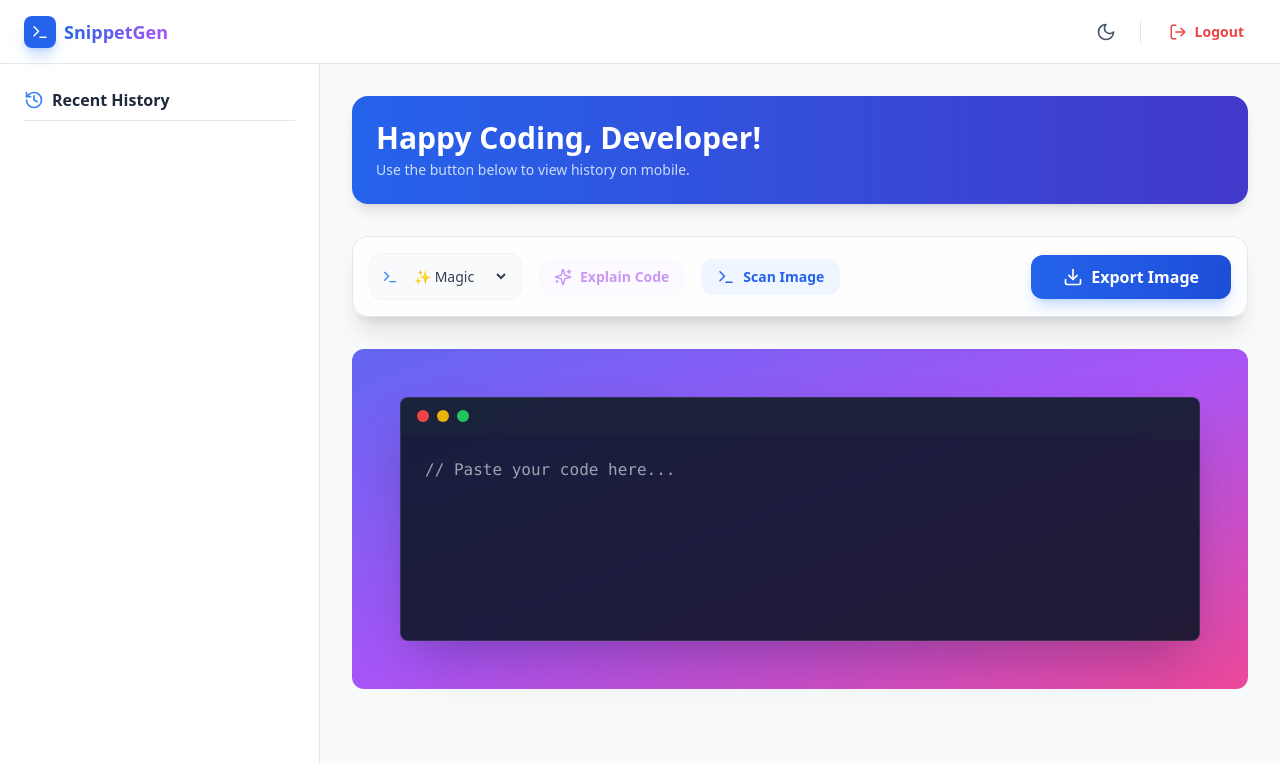
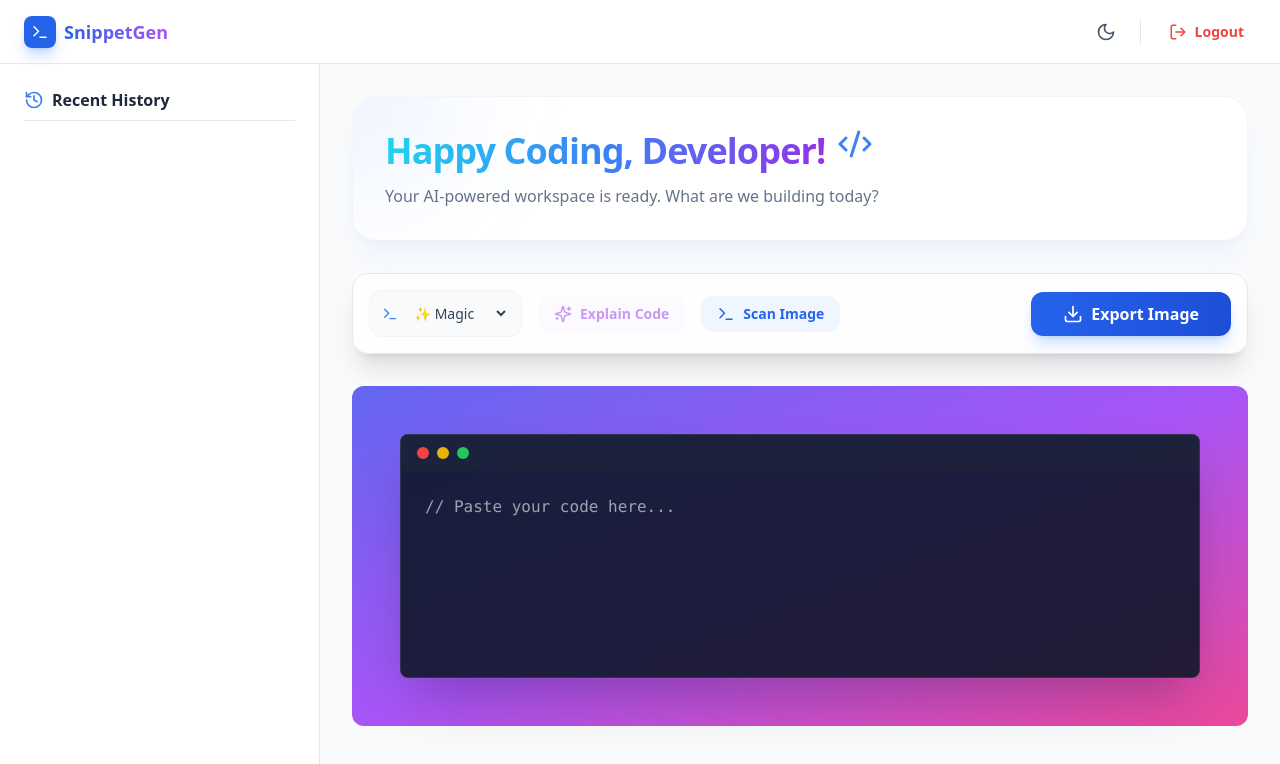
Before and after one commit to swaroop07p/CodeSnapshotWeb, a React (Vite) app in the folder frontend/: page /dashboard in a window 1280 px wide. Shown: the top 764 px of the page. Built offline with nearby package versions, Linux system fonts and the light colour scheme.

Commit message:
After Welcome change

```diff
--- a/frontend/src/pages/Dashboard.jsx
+++ b/frontend/src/pages/Dashboard.jsx
@@ -3,6 +3,7 @@ import RecentHistory from "../components/RecentHistory";
 import Editor from "../components/Editor";
 import Navbar from "../components/Navbar";
 import { History, X } from "lucide-react"; // Added X for closing
+import { CodeXml } from "lucide-react";
 
 const Dashboard = () => {
   const [refreshTrigger, setRefreshTrigger] = useState(0);
@@ -55,15 +56,28 @@ const Dashboard = () => {
         <main className="flex-1 overflow-y-auto p-4 md:p-8 w-full">
           <div className="max-w-5xl mx-auto">
             {/* Greeting Card */}
-            <div className="mb-8 p-6 bg-gradient-to-r from-blue-600 to-indigo-700 rounded-2xl shadow-lg text-white">
-              <h2 className="text-xl md:text-3xl font-bold">
-                Happy Coding, {username}!
-              </h2>
-              <p className="text-blue-100 text-sm mt-1 opacity-90">
-                {isHistoryOpen
-                  ? "Pick a snippet to load it."
-                  : "Use the button below to view history on mobile."}
-              </p>
+            <div className="mb-8 p-8 bg-white dark:bg-slate-900 rounded-3xl shadow-xl shadow-blue-500/5 border border-gray-100 dark:border-slate-800 flex items-center justify-between overflow-hidden relative group">
+              {/* Decorative Background Glow */}
+              <div className="absolute -top-24 -left-24 w-48 h-48 bg-blue-500/10 rounded-full blur-3xl group-hover:bg-blue-500/20 transition-colors" />
+
+              <div className="relative z-10">
+                <div className="flex items-center gap-3">
+                  <h2 className="text-2xl md:text-4xl font-black tracking-tight flex items-center gap-3">
+                    <span className="bg-gradient-to-r from-cyan-400 via-blue-500 to-purple-600 bg-clip-text text-transparent leading-[1.2] pb-1 inline-block">
+                      Happy Coding, {username}!
+                    </span>
+                    <CodeXml
+                      size={36}
+                      className="text-blue-500 animate-bounce hidden md:block"
+                    />
+                  </h2>
+                </div>
+                <p className="text-slate-500 dark:text-slate-400 text-sm md:text-base mt-2 font-medium">
+                  {isHistoryOpen
+                    ? "Select a previous snippet to continue editing."
+                    : "Your AI-powered workspace is ready. What are we building today?"}
+                </p>
+              </div>
             </div>
 
             <Editor
```
